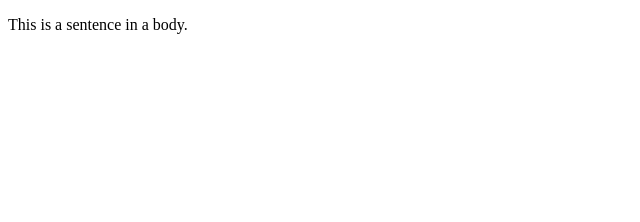
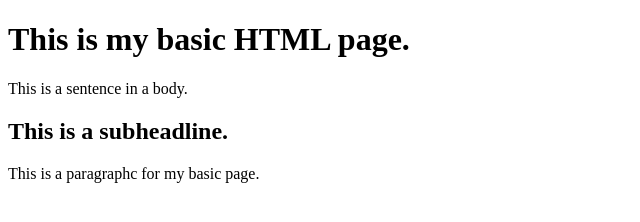
Before and after one commit to hazypark/terminal, a plain HTML site: page index.html in a window 1280 px wide. Shown: the whole page, without its empty margins (0-640 px from the left). Drawn offline with Linux system fonts and the light colour scheme.

Commit message:
add subheadline

```diff
--- a/index.html
+++ b/index.html
@@ -1,5 +1,5 @@
 <!doctype html>
-<html>
+<html lang="en">
 <head>
 <meta charset="utf-8">
 
@@ -8,8 +8,10 @@
 </head>
 
 	<body>
-
+		<h1>This is my basic HTML page.</h1>
 		<p>This is a sentence in a body.</p>
+		<h2>This is a subheadline.</h2>
+		<p>This is a paragraphc for my basic page.</p>
 
 	</body>
 
```
